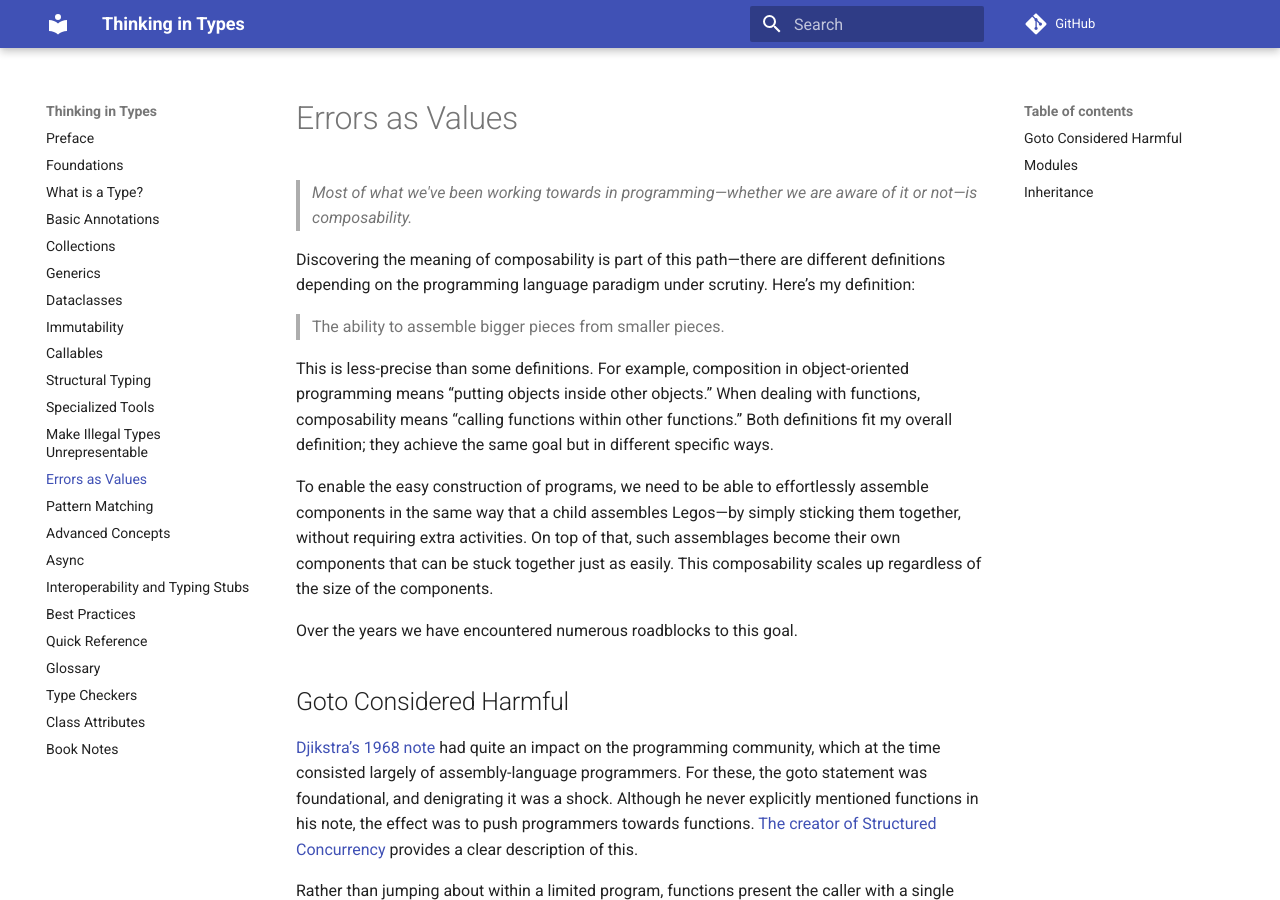
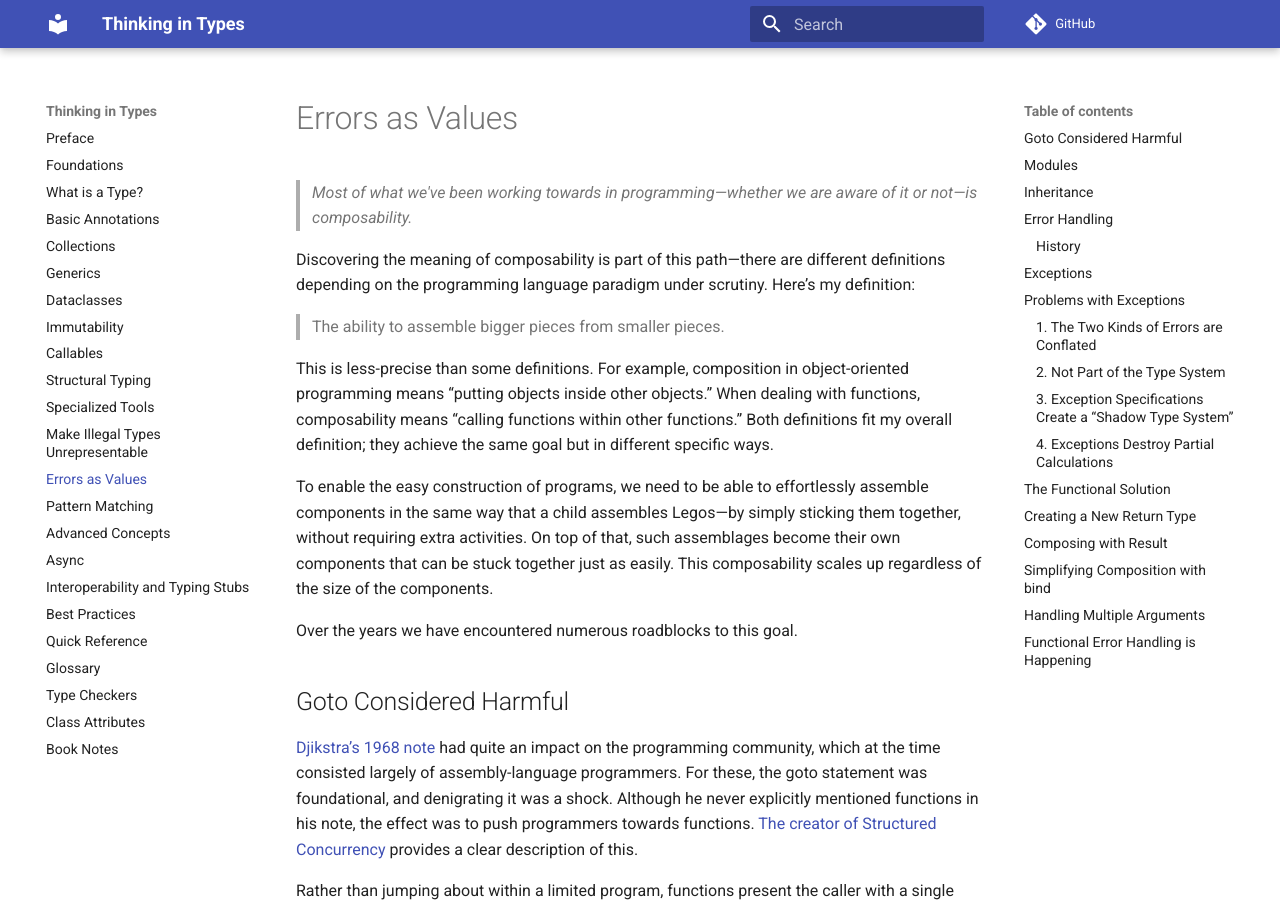
Before and after one commit to ThinkingInTypes/ThinkingInTypes.github.io, an MkDocs documentation site: the page built from Chapters/13_Errors_As_Values.md, in a window 1280 px wide and 900 px high. Built offline with MkDocs 1.6.1 and Material for MkDocs 9.7.7, drawn with Linux system fonts in a browser that asks for light colours; comment, search, counter and statistics services are not loaded.

Commit message:
Update 13_Errors_As_Values.md

```diff
--- a/Chapters/13_Errors_As_Values.md
+++ b/Chapters/13_Errors_As_Values.md
@@ -70,11 +70,11 @@
 But Smalltalk might be the most dynamic language you’ll ever encounter—literally everything is evaluated at runtime.
 While this worked well for the kinds of problems Smalltalk was good at solving, it turned out that taking the ideas of Smalltalk and imprinting them into a statically-typed language lost a *lot* in translation.
 
-# Error Handling
+## Error Handling
 
 Error reporting and handling has been a significant impediment to composability.
 
-## History
+### History
 
 Original programs were small (by present-day standards), written in assembly language (machine code quickly became too unwieldy), and tightly coupled to the underlying hardware.
 If something went wrong, the only way to report it was to change the output on a wire, to turn on a light or a buzzer.
@@ -124,7 +124,7 @@
 
 If errors are in the language domain, the next question is how to report and handle them.
 
-# Exceptions
+## Exceptions
 
 Unifying error reporting and recovery
 
@@ -228,7 +228,7 @@
 1. Is computationally wasteful, especially with large calculations.
 2. Makes debugging harder. It would be quite valuable to see in `result` the parts that succeeded and those that failed.
 
-# The Functional Solution
+## The Functional Solution
 
 Instead of creating a complex implementation to report and handle errors, the functional approach creates a “return package” containing the answer along with the (potential) error information.
 Instead of only returning the answer, we return this package from the function.
@@ -543,7 +543,7 @@
 Note that there may be an issue with the `Returns` library, which is that for proper type checking it requires using a MyPy extension.
 So far I have been unable to get that extension to work (however, I have no experience with MyPy extensions).
 
-# Functional Error Handling is Happening
+## Functional Error Handling is Happening
 
 Functional error handling has already appeared in languages like Rust, Kotlin, and recent versions of C++ support these combined answer-error result types, with associated unpacking operations.
 In these languages, errors become part of the type system and it is far more difficult for an error to “slip through the cracks.”
```
